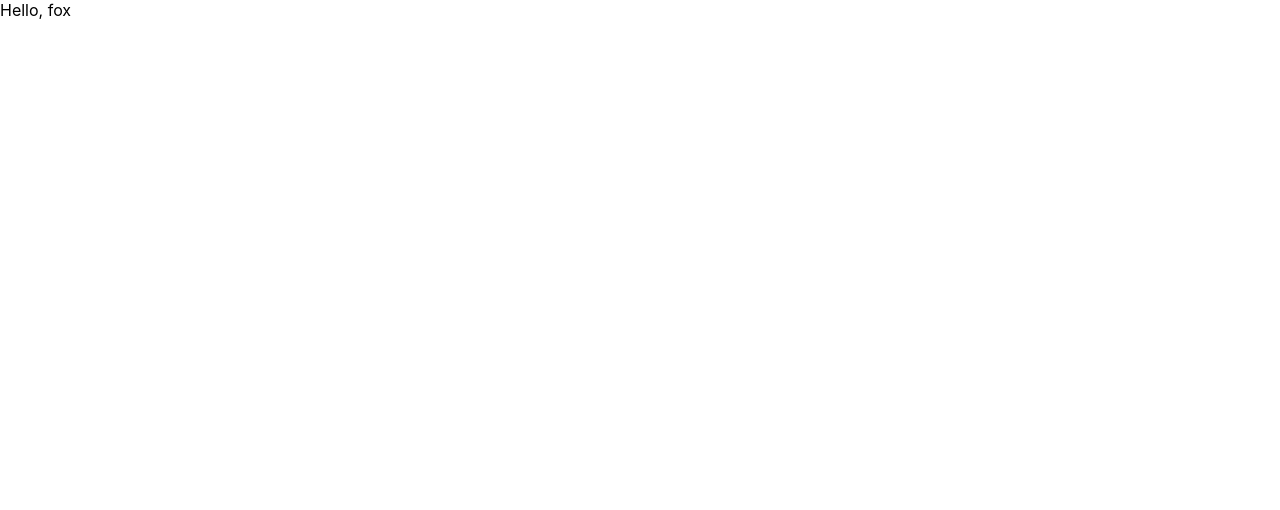
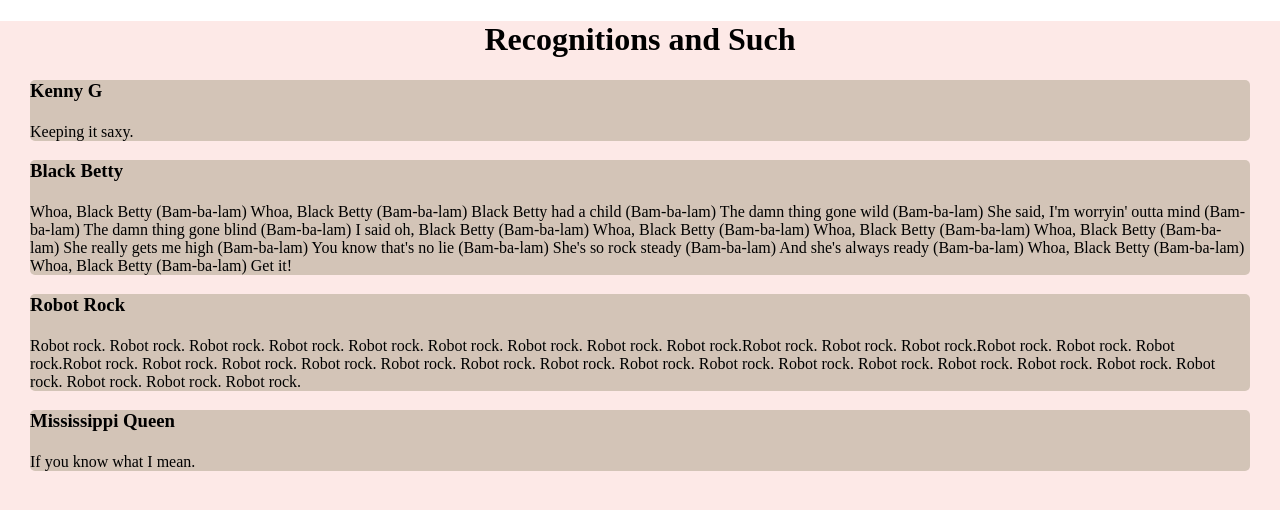
Before and after one commit to JhaAman/whitespace_character, a React (Create React App) app in the folder frontend/: page / in a window 1280 px wide. Shown: the top 510 px of the page. Built offline with nearby package versions, Linux system fonts and the light colour scheme.

Commit message:
Recognitions v1
First iteration  of recognitions.

Still need formatting, photo, color

```diff
--- a/frontend/src/App.css
+++ b/frontend/src/App.css
@@ -1,38 +1,27 @@
 .App {
+  min-height: 100vh;
+  background: #FDE9E7;
   text-align: center;
+  font-family: Faune;
 }
 
-.App-logo {
-  height: 40vmin;
-  pointer-events: none;
+header {
+  width:100%;
+  height:110px;
+  font-family: Faune;
+  font-size: 70px;
+  color: #FFF1E5;
+  background-color: #774936;
+  text-align: center;
+ }
+
+
+.recog {
+  text-align: left;
+  border-radius: 5px;
+  background: #D3C4B7;
+  margin-left: 30px;
+  margin-right: 30px;
+  margin-bottom: 10px;
+  font-family: AlegreyaSans-Regular;
 }
-
-@media (prefers-reduced-motion: no-preference) {
-  .App-logo {
-    animation: App-logo-spin infinite 20s linear;
-  }
-}
-
-.App-header {
-  background-color: #282c34;
-  min-height: 100vh;
-  display: flex;
-  flex-direction: column;
-  align-items: center;
-  justify-content: center;
-  font-size: calc(10px + 2vmin);
-  color: white;
-}
-
-.App-link {
-  color: #61dafb;
-}
-
-@keyframes App-logo-spin {
-  from {
-    transform: rotate(0deg);
-  }
-  to {
-    transform: rotate(360deg);
-  }
-}
--- a/frontend/src/App.js
+++ b/frontend/src/App.js
@@ -1,9 +1,35 @@
 import './App.css';
+import React from 'react';
+import Recog from './Recognition';
 
 function App() {
   return (
-    <div>
-      Hello, fox
+    <div className = 'App'>
+      <h1>Recognitions and Such</h1>
+      <Recog name = "Kenny G" message = "Keeping it saxy."/>
+      <Recog name = "Black Betty" message = "Whoa, Black Betty (Bam-ba-lam)
+Whoa, Black Betty (Bam-ba-lam)
+Black Betty had a child (Bam-ba-lam)
+The damn thing gone wild (Bam-ba-lam)
+She said, I'm worryin' outta mind (Bam-ba-lam)
+The damn thing gone blind (Bam-ba-lam)
+I said oh, Black Betty (Bam-ba-lam)
+Whoa, Black Betty (Bam-ba-lam)
+Whoa, Black Betty (Bam-ba-lam)
+Whoa, Black Betty (Bam-ba-lam)
+She really gets me high (Bam-ba-lam)
+You know that's no lie (Bam-ba-lam)
+She's so rock steady (Bam-ba-lam)
+And she's always ready (Bam-ba-lam)
+Whoa, Black Betty (Bam-ba-lam)
+Whoa, Black Betty (Bam-ba-lam)
+Get it!"/>
+      <Recog name = "Robot Rock" message = "Robot rock. Robot rock. Robot rock. Robot rock. Robot rock. Robot rock.
+      Robot rock. Robot rock. Robot rock.Robot rock. Robot rock. Robot rock.Robot rock. Robot rock. Robot rock.Robot rock. Robot rock. Robot rock.
+      Robot rock. Robot rock. Robot rock. Robot rock. Robot rock. Robot rock. Robot rock. Robot rock. Robot rock. Robot rock. Robot rock.
+      Robot rock. Robot rock. Robot rock. Robot rock."/>
+
+      <Recog name = "Mississippi Queen" message = "If you know what I mean."/>
     </div>
   );
 }
--- /dev/null
+++ b/frontend/src/Recognition.js
@@ -0,0 +1,14 @@
+import React from 'react';
+import "./App.css";
+
+function Recog(props) {
+    return(
+        <div className = "recog">
+            <h3>{props.name}</h3>
+            <h4></h4>
+            <p>{props.message}</p>
+        </div>
+    );
+}
+
+export default Recog;
```
